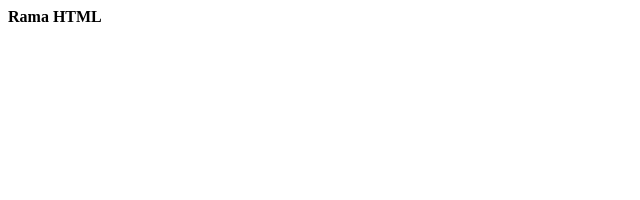
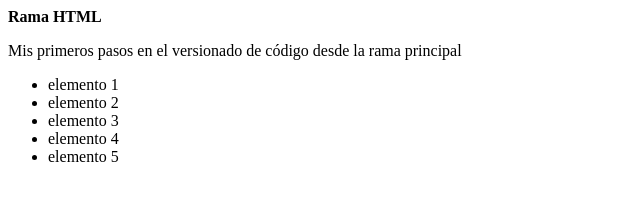
Before and after one commit to edgarbenz/prueba-reset-repo, a plain HTML site: page index.html in a window 1280 px wide. Shown: the whole page, without its empty margins (0-640 px from the left). Drawn offline with Linux system fonts and the light colour scheme.

Commit message:
Agregando contenido a index.html

```diff
--- a/index.html
+++ b/index.html
@@ -8,6 +8,14 @@
 </head>
 <body>
   <b>Rama HTML</b>
+  <p>Mis primeros pasos en el versionado de código desde la rama principal</p>
+  <ul>
+    <li>elemento 1</li>
+    <li>elemento 2</li>
+    <li>elemento 3</li>
+    <li>elemento 4</li>
+    <li>elemento 5</li>
+  </ul>
 
 </body>
 </html>
```
